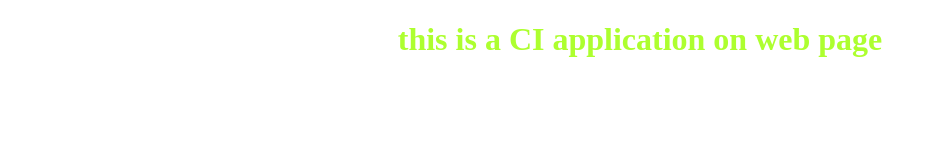
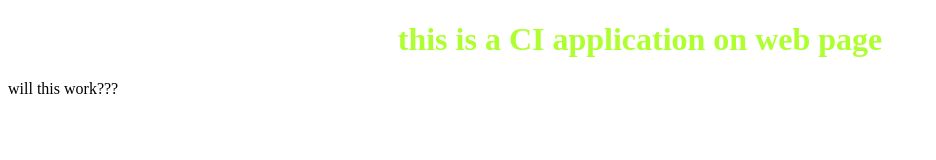
Before and after one commit to tanmay2108/jenkinsprac1, a plain HTML site: page index.html in a window 1280 px wide. Shown: the whole page, without its empty margins (0-936 px from the left). Drawn offline with Linux system fonts and the light colour scheme.

Commit message:
something done

```diff
--- a/index.html
+++ b/index.html
@@ -8,5 +8,6 @@
 </head>
 <body>
     <h1>this is a CI application on web page</h1>
+    will this work???
 </body>
 </html>
```
